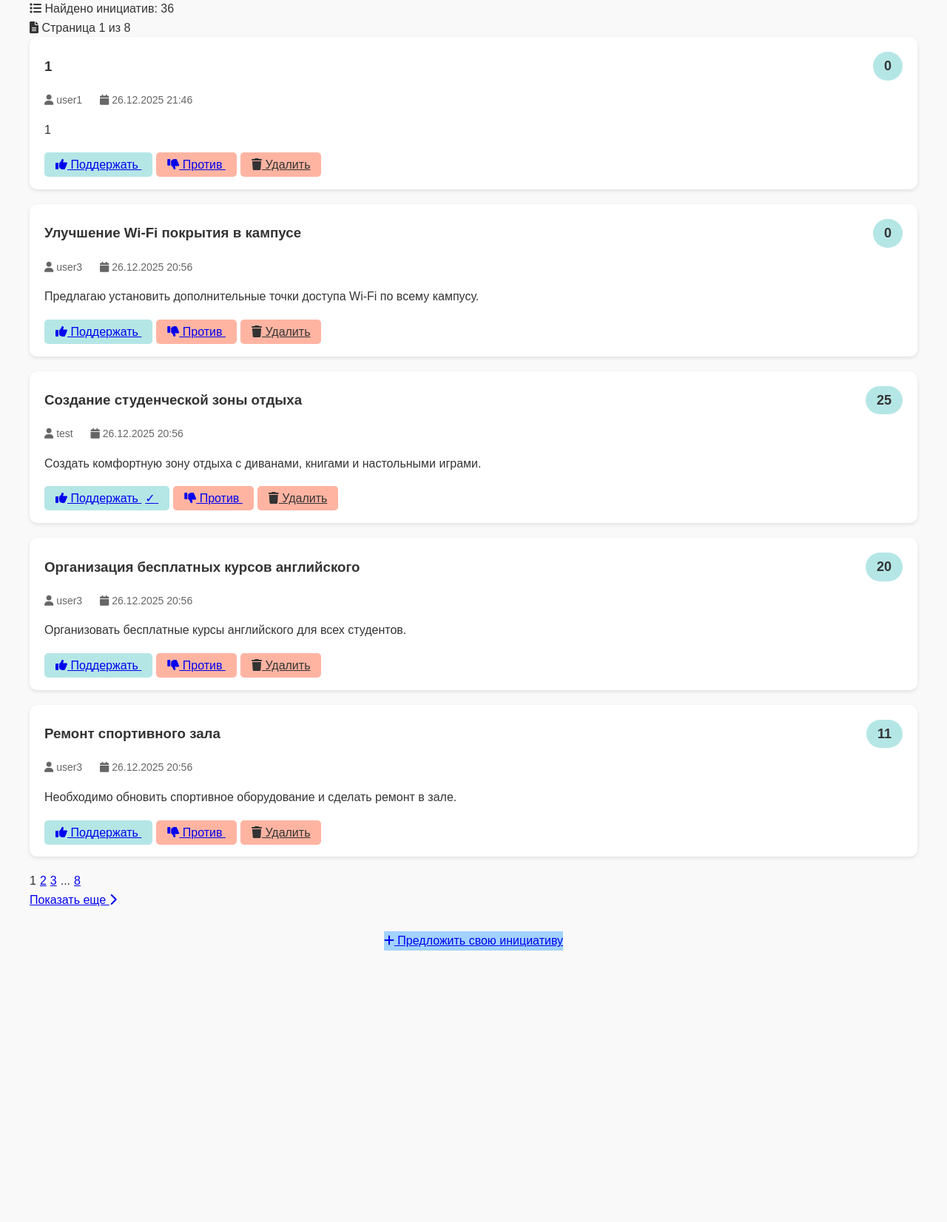
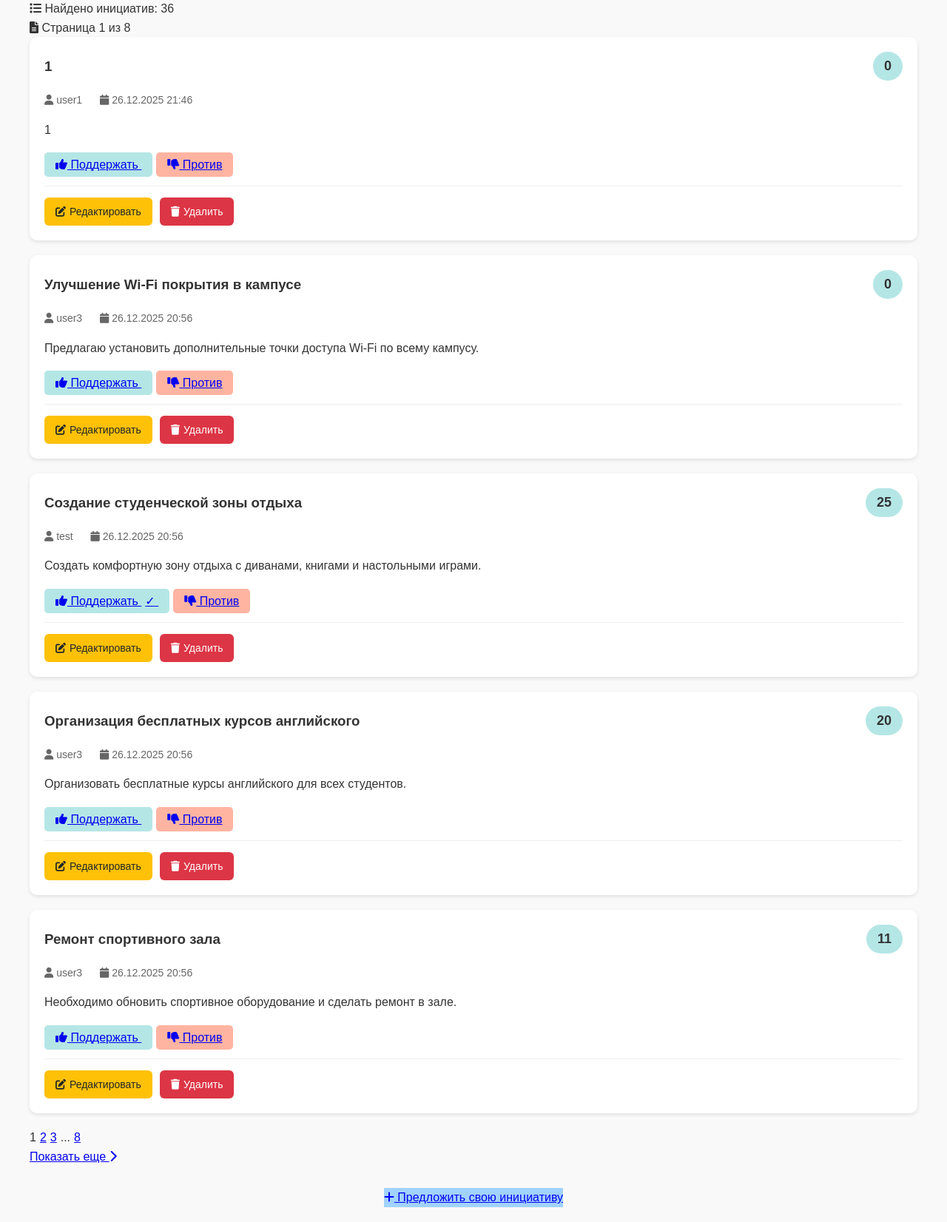
Before and after one commit to kristina-abuzyarova/rgz, a Flask app: page / in a window 1280 px wide. Shown: the part 276-1928 px from the top of the page at 74% size. Before the commit the page ends 1561 px from the top, so only its background shows below. Run offline with Flask 3, Linux system fonts and the light colour scheme; a user stored in the database is signed in; data comes from the database, SQL or seed files in the repository; both versions use the stored data as it was after the commit.

Commit message:
'update'

```diff
--- a/initiatives-project/app.py
+++ b/initiatives-project/app.py
@@ -3,7 +3,7 @@ from flask_sqlalchemy import SQLAlchemy
 from werkzeug.security import generate_password_hash, check_password_hash
 from datetime import datetime
 import os
-import random
+import randomg
 
 app = Flask(__name__)
 app.config['SECRET_KEY'] = 'your-secret-key-change-in-production'
@@ -185,6 +185,49 @@ def create():
         return redirect(url_for('index'))
 
     return render_template('create.html', student_info=STUDENT_INFO)
+
+# ============= НОВЫЙ МАРШРУТ: РЕДАКТИРОВАНИЕ =============
+@app.route('/edit/<int:initiative_id>', methods=['GET', 'POST'])
+def edit_initiative(initiative_id):
+    current_user = get_current_user()
+    if not current_user:
+        flash('Для редактирования нужно войти в систему', 'error')
+        return redirect(url_for('login'))
+
+    initiative = Initiative.query.get_or_404(initiative_id)
+
+    # Проверка прав: только автор или администратор
+    if current_user.id != initiative.user_id and not current_user.is_admin:
+        flash('Вы не можете редактировать эту инициативу', 'error')
+        return redirect(url_for('index'))
+
+    if request.method == 'POST':
+        title = request.form.get('title', '').strip()
+        content = request.form.get('content', '').strip()
+
+        if not title or not content:
+            flash('Заполните все поля', 'error')
+            return render_template('edit.html',
+                                 initiative=initiative,
+                                 student_info=STUDENT_INFO,
+                                 current_user=current_user)
+
+        # Сохраняем старые данные для сообщения
+        old_title = initiative.title
+
+        # Обновляем инициативу
+        initiative.title = title
+        initiative.content = content
+
+        db.session.commit()
+
+        flash(f'Инициатива "{old_title}" успешно обновлена!', 'success')
+        return redirect(url_for('index'))
+
+    return render_template('edit.html',
+                         initiative=initiative,
+                         student_info=STUDENT_INFO,
+                         current_user=current_user)
 
 @app.route('/vote/<int:initiative_id>/<int:value>')
 def vote(initiative_id, value):
@@ -428,49 +471,3 @@ if __name__ == '__main__':
         db.create_all()
 
     app.run(debug=True, port=5000)
-
-@app.route('/')
-def index():
-    page = request.args.get('page', 1, type=int)
-
-    initiatives_query = Initiative.query.order_by(
-        Initiative.created_at.desc()
-    ).paginate(
-        page=page,
-        per_page=app.config['INITIATIVES_PER_PAGE'],
-        error_out=False
-    )
-
-    current_user = get_current_user()
-
-    # Получаем голоса текущего пользователя для ВСЕХ инициатив на странице
-    user_votes = {}
-    if current_user:
-        # Получаем все голоса пользователя за инициативы на текущей странице
-        initiative_ids = [initiative.id for initiative in initiatives_query.items]
-        votes = Vote.query.filter(
-            Vote.user_id == current_user.id,
-            Vote.initiative_id.in_(initiative_ids)
-        ).all()
-
-        for vote in votes:
-            user_votes[vote.initiative_id] = vote.value
-
-    initiatives_data = []
-    for initiative in initiatives_query.items:
-        initiatives_data.append({
-            'id': initiative.id,
-            'title': initiative.title,
-            'content': initiative.content,
-            'score': initiative.score,
-            'created_at': initiative.created_at,
-            'author': initiative.author,
-            'author_id': initiative.user_id,
-            'user_vote': user_votes.get(initiative.id)  # 1, -1 или None
-        })
-
-    return render_template('index.html',
-                         initiatives=initiatives_data,
-                         pagination=initiatives_query,
-                         current_user=current_user,
-                         student_info=STUDENT_INFO)
--- a/initiatives-project/static/css/style.css
+++ b/initiatives-project/static/css/style.css
@@ -421,3 +421,79 @@ body {
         padding: 10px 5px;
     }
 }
+
+.btn-edit {
+    background-color: #ffc107;
+    color: #212529;
+    padding: 5px 10px;
+    border-radius: 4px;
+    text-decoration: none;
+    font-size: 14px;
+    transition: background-color 0.3s;
+    border: none;
+    cursor: pointer;
+}
+
+.btn-edit:hover {
+    background-color: #e0a800;
+    color: #212529;
+    text-decoration: none;
+}
+
+/* Стили для блока кнопок действий */
+.action-buttons {
+    display: flex;
+    gap: 10px;
+    margin-top: 15px;
+    padding-top: 15px;
+    border-top: 1px solid #eee;
+}
+
+/* Стили для кнопки редактирования */
+.btn-edit {
+    background-color: #ffc107;
+    color: #212529;
+    padding: 8px 15px;
+    border-radius: 6px;
+    text-decoration: none;
+    font-size: 14px;
+    border: none;
+    cursor: pointer;
+    transition: background-color 0.3s;
+    display: inline-flex;
+    align-items: center;
+    gap: 5px;
+}
+
+.btn-edit:hover {
+    background-color: #e0a800;
+    color: #212529;
+    text-decoration: none;
+}
+
+/* Стили для кнопки удаления */
+.btn-delete {
+    background-color: #dc3545;
+    color: white;
+    padding: 8px 15px;
+    border-radius: 6px;
+    text-decoration: none;
+    font-size: 14px;
+    border: none;
+    cursor: pointer;
+    transition: background-color 0.3s;
+    display: inline-flex;
+    align-items: center;
+    gap: 5px;
+}
+
+.btn-delete:hover {
+    background-color: #c82333;
+    color: white;
+    text-decoration: none;
+}
+
+/* Иконки в кнопках */
+.btn-edit i, .btn-delete i {
+    font-size: 14px;
+}
--- a/initiatives-project/templates/index.html
+++ b/initiatives-project/templates/index.html
@@ -49,13 +49,7 @@
                     {% if initiative.user_vote == -1 %}<span style="margin-left: 5px;">✓</span>{% endif %}
                 </a>
 
-        {% if current_user.id == initiative.author_id or current_user.is_admin %}
-        <a href="{{ url_for('delete', initiative_id=initiative.id, page=pagination.page) }}"
-           class="btn-delete"
-           onclick="return confirm('Удалить инициативу «{{ initiative.title }}»?')">
-            <i class="fas fa-trash"></i> Удалить
-        </a>
-        {% endif %}
+                <!-- КНОПКИ УПРАВЛЕНИЯ - ВЫНЕСЕМ ОТДЕЛЬНО -->
             {% else %}
                 <p style="color: #666; flex: 1;">
                     <i class="fas fa-info-circle"></i>
@@ -63,6 +57,22 @@
                 </p>
             {% endif %}
         </div>
+
+        <!-- ОТДЕЛЬНЫЙ БЛОК ДЛЯ КНОПОК УДАЛЕНИЯ И РЕДАКТИРОВАНИЯ -->
+        <div class="action-buttons">
+            {% if current_user %}
+                {% if current_user.id == initiative.author_id or current_user.is_admin %}
+                    <a href="{{ url_for('edit_initiative', initiative_id=initiative.id) }}"
+                       class="btn-edit">
+                        <i class="fas fa-edit"></i> Редактировать
+                    </a>
+                    <a href="{{ url_for('delete', initiative_id=initiative.id, page=pagination.page) }}"
+                       class="btn-delete"
+                       onclick="return confirm('Удалить инициативу «{{ initiative.title }}»?')">
+                        <i class="fas fa-trash"></i> Удалить
+                    </a>
+                {% endif %}
+            {% endif %}
         </div>
 
         {% if initiative.score <= -5 %}
```
Also changed, not shown: initiatives-project/templates/edit.html (added, +71 -0 lines), initiatives-project/instance/initiatives.db. Lines whose indentation alone changed are shown as unchanged.
